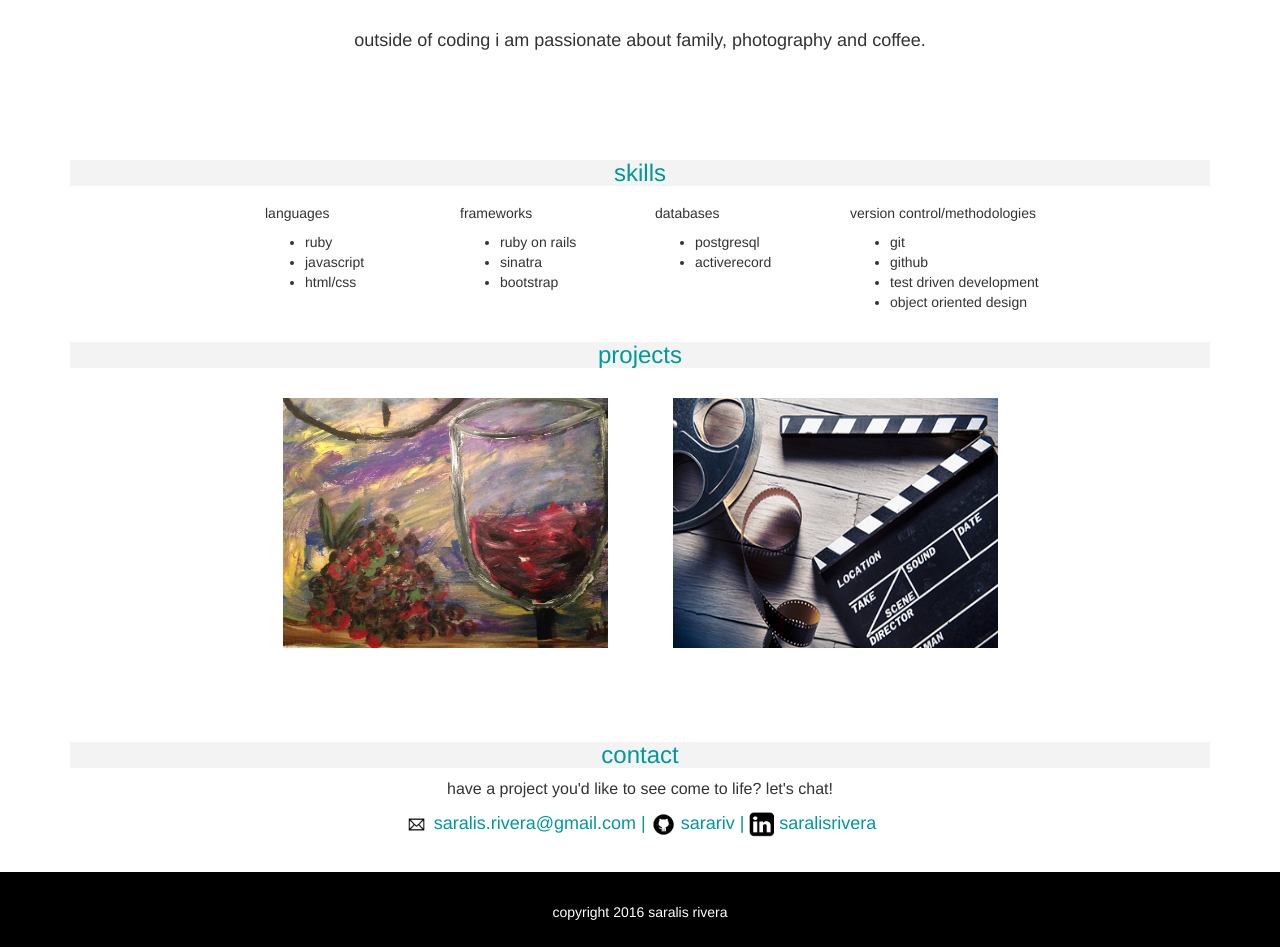
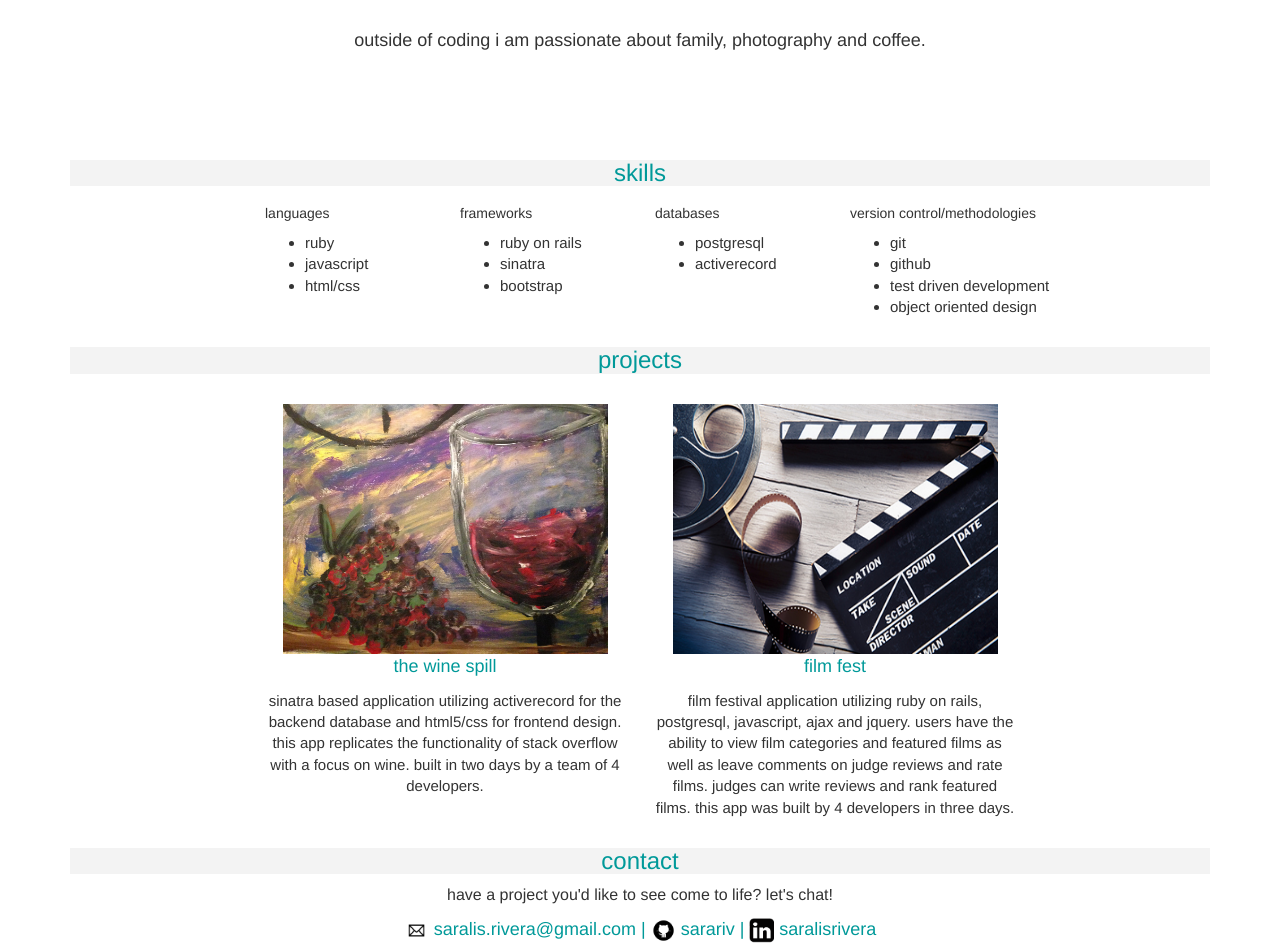
Before and after one commit to saralis/sarariv.github.io, a PHP site: page / in a window 1280 px wide. Shown: the part 803-1754 px from the top of the page. Run offline with PHP 8.4, Linux system fonts and the light colour scheme.

Commit message:
add project descriptions

```diff
--- a/index.html
+++ b/index.html
@@ -121,11 +121,17 @@
                 <div class="col-lg-4">
                   <div class="project-container">
                     <a href="https://github.com/leokukhar/The-Wine-Spill"><img border="0" alt="The Wine Spill" src="imgs/wine.jpg" width="325" height="250"></a>
+                    <p class="project-title">the wine spill</p>
+                    <p class="project-description"> sinatra based application
+                    utilizing activerecord for the backend database and html5/css for frontend design. this app replicates the functionality of stack overflow with a focus on wine. built in two days by a team of 4 developers.
+                    </p>
                   </div>
                 </div>
                 <div class="col-lg-4">
                    <div class="project-container">
                     <a href="https://github.com/LisaBee224/film-fest"><img border="0" alt="The Wine Spill" src="imgs/film.jpg" width="325" height="250"></a>
+                    <p class="project-title">film fest</p>
+                    <p class="project-description"> film festival application utilizing ruby on rails, postgresql, javascript,  ajax and jquery. users have the ability to view film categories and featured films as well as leave comments on judge reviews and rate films. judges can write reviews and rank featured films. this app was built by 4 developers in three days. </p>
                   </div>
                 </div>
                 <div class="col-lg-2"></div>
--- a/stylesheets/default.css
+++ b/stylesheets/default.css
@@ -83,3 +83,15 @@
   text-align: center;
   font-size: 16px;
 }
+
+.skills-container {
+  font-size: 15px;
+}
+
+.project-title {
+  color: rgb(0, 153, 153);
+}
+
+.project-description {
+  font-size: 15px;
+}
```
